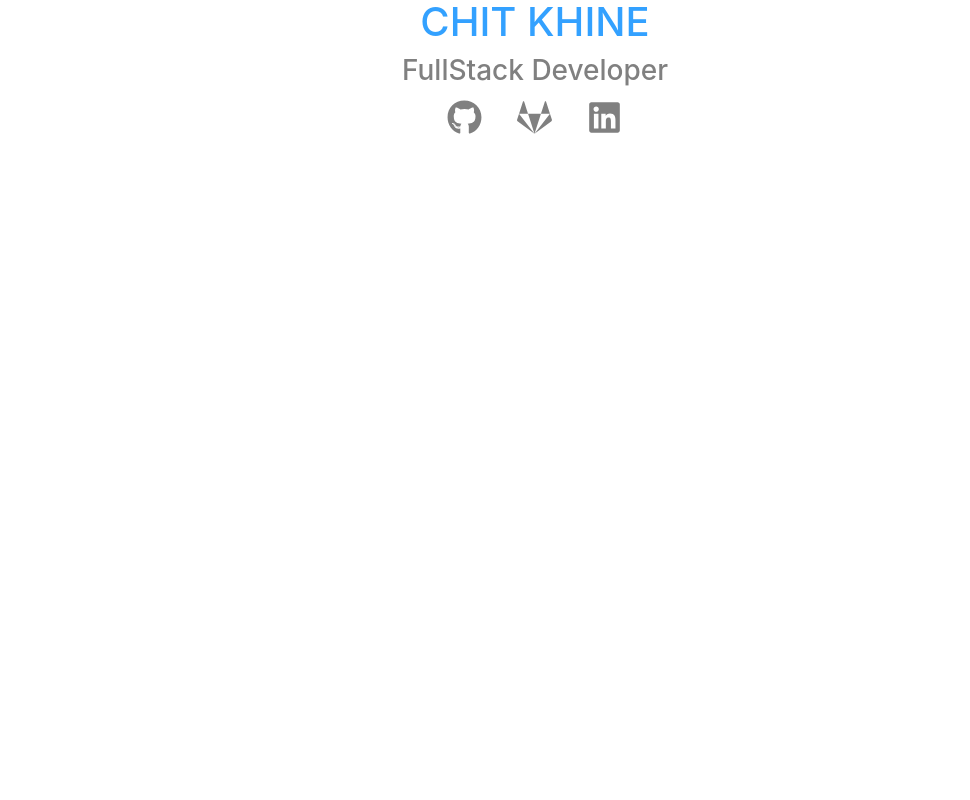
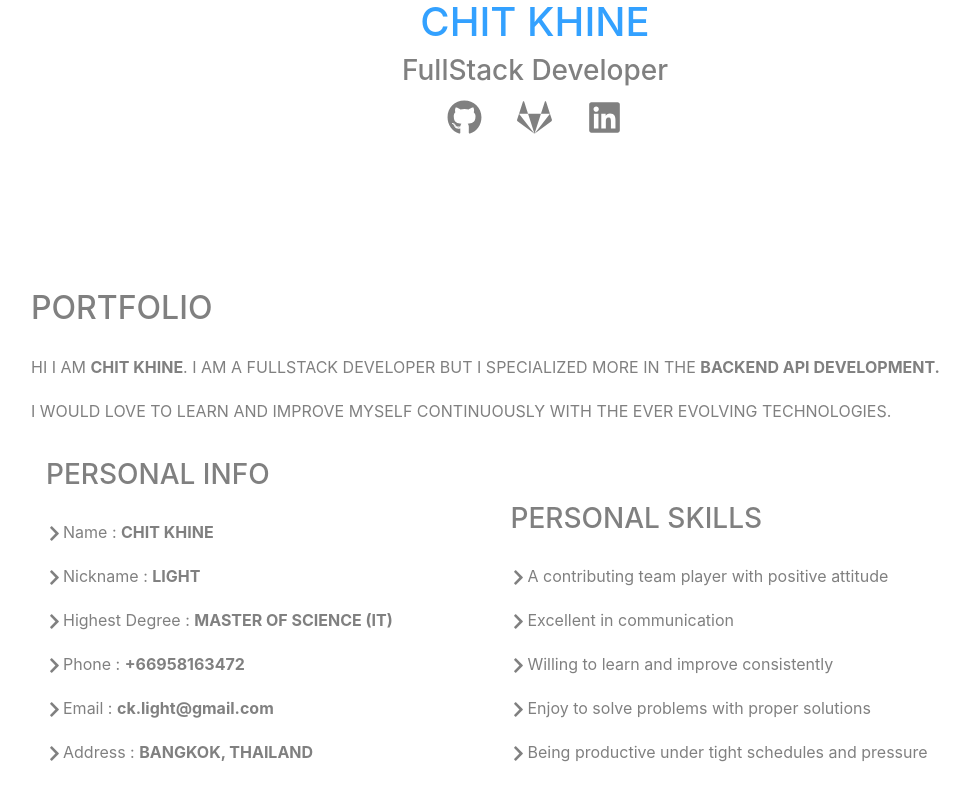
Before and after one commit to landlight/light_portfolio, a React (Create React App) app: page / in a window 1280 px wide. Shown: the part 432-1232 px from the top of the page, without its empty margins (105-1075 px from the left). Before the commit the page ends 800 px from the top, so only its background shows below. Built offline with nearby package versions, Linux system fonts and the light colour scheme.

Commit message:
:sparkles: portfolio

```diff
--- a/package.json
+++ b/package.json
@@ -1,6 +1,6 @@
 {
   "name": "light_portfolio",
-  "version": "0.1.2",
+  "version": "0.1.3",
   "private": true,
   "homepage": "https://landlight.github.io/light_portfolio",
   "dependencies": {
--- a/src/App.js
+++ b/src/App.js
@@ -6,6 +6,7 @@ import './App.css';
 // import Education from './components/Education';
 import NavBar from './components/NavBar';
 import Home from './components/Home';
+import Portfolio from './components/Portfolio';
 
 // const porto = {
 //   'border': '1px solid black',
@@ -16,7 +17,7 @@ import Home from './components/Home';
 function App() {
   const navItems= [
     {id: 'home', name: 'Home', href: '#home'},
-    // {id: 'portfolio', name: 'Portfolio', href: '#portfolio'},
+    {id: 'portfolio', name: 'Portfolio', href: '#portfolio'},
     // {id: 'experience', name: 'Experience', href: '#experience'},
     // {id: 'skills', name: 'Skills', href: '#skills'},
     // {id: 'education', name: 'Education', href: '#education'},
@@ -28,6 +29,9 @@ function App() {
       <main className="main">
         <div id="home" className="home" >
           <Home />
+        </div>
+        <div id="portfolio" className="portfolio">
+          <Portfolio />
         </div>
         {/* <div id="portfolio" style={porto}>
           <Card style={cardStyle}>
--- a/src/components/Education.js
+++ b/src/components/Education.js
@@ -1,5 +1,5 @@
 import React from 'react';
-import { Container, Row, Col } from 'reactstrap';
+import { Container, Row } from 'reactstrap';
 import image from '../au.jpg'
 
 const rowStyle = {
--- a/src/components/NavBar.js
+++ b/src/components/NavBar.js
@@ -1,19 +1,5 @@
 import React, { useState } from 'react';
 import { FaBars } from 'react-icons/fa';
-
-const navDisplayStyle = {
-  'display': 'flex',
-  'flex-direction': 'row',
-  'justify-content': 'center',
-  'background-color': '#2c3e50',
-}
-
-const headingStyle = {
-  'min-width': '100px',
-  'padding': '15px',
-  'color': '#FFFFFF',
-  'border': '1px solid lightgrey'
-}
 
 function NavBar(props) {
   const [active, setActive] = useState(
--- /dev/null
+++ b/src/components/Portfolio.js
@@ -0,0 +1,75 @@
+import React from 'react';
+import { FaChevronRight } from 'react-icons/fa';
+
+const titleStyle = {
+    'color': 'grey',
+    'font-weight': 'light',
+    'text-align': 'left',
+    'padding': '10px'
+}
+const personalStyle = {
+    'color': 'grey',
+    'font-weight': 'light',
+    'padding': '10px'
+}
+
+const icon = {
+    'width': '17px',
+    'height': '17px'
+  }
+
+function Portfolio() {
+    return (
+        <div class="portfo">
+            <introduction>
+              <h2 className="text-uppercase" style={titleStyle}>Portfolio</h2>
+              <div className="text-uppercase" style={personalStyle}>Hi I am <strong>Chit Khine</strong>. I am a FullStack Developer but I specialized more in the <strong>Backend API Development.</strong></div>
+              <div className="text-uppercase" style={personalStyle}>I would love to learn and improve myself continuously with the ever evolving technologies.</div>
+            </introduction>
+
+            <div className="personal">
+              <div className="personalinfo">
+                <h3 className="text-uppercase" style={titleStyle}>Personal Info</h3>
+                <div style={personalStyle}>
+                  <span><FaChevronRight style={icon}/>Name : <strong class="text-uppercase">Chit Khine</strong></span>
+                </div>
+                <div style={personalStyle}>
+                  <span><FaChevronRight style={icon}/>Nickname : <strong class="text-uppercase">Light</strong></span>
+                </div>
+                <div style={personalStyle}>
+                  <span><FaChevronRight style={icon}/>Highest Degree : <strong class="text-uppercase">Master of Science (IT)</strong></span>
+                </div>
+                <div style={personalStyle}>
+                  <span><FaChevronRight style={icon}/>Phone : <strong class="text-uppercase">+66958163472</strong></span>
+                </div>
+                <div style={personalStyle}>
+                  <span><FaChevronRight style={icon}/>Email : <strong>ck.light@gmail.com</strong></span>
+                </div>
+                <div style={personalStyle}>
+                  <span><FaChevronRight style={icon}/>Address : <strong class="text-uppercase">Bangkok, Thailand</strong></span>
+                </div>
+              </div>
+              <div className="personalskills">
+                <h3 className="text-uppercase" style={titleStyle}>Personal Skills</h3>
+                <div style={personalStyle}>
+                    <span><FaChevronRight style={icon}/>A contributing team player with positive attitude</span>
+                </div>
+                <div style={personalStyle}>
+                    <span><FaChevronRight style={icon}/>Excellent in communication</span>
+                </div>
+                <div style={personalStyle}>
+                    <span><FaChevronRight style={icon}/>Willing to learn and improve consistently</span>
+                </div>
+                <div style={personalStyle}>
+                    <span><FaChevronRight style={icon}/>Enjoy to solve problems with proper solutions</span>
+                </div>
+                <div style={personalStyle}>
+                    <span><FaChevronRight style={icon}/>Being productive under tight schedules and pressure</span>
+                </div>
+              </div>
+            </div>
+        </div>
+    )
+}
+
+export default Portfolio;
--- a/src/index.css
+++ b/src/index.css
@@ -26,17 +26,6 @@ code {
 
 .profile {
   width: 200px;
-}
-
-.home {
-  min-height: 20vh;
-  padding-bottom: 1vh;
-  display: flex;
-  flex-direction: column;
-  align-items: center;
-  justify-content: center;
-  font-size: calc(10px + 2vmin);
-  color: rgba(250, 250, 250, 0.61);
 }
 
 .topnav {
@@ -85,28 +74,6 @@ code {
   display: none;
 }
 
-@media screen and (max-width: 600px) {
-  .topnav a:not(:first-child) {display: none;}
-  .topnav a.icon {
-    float: right;
-    display: block;
-  }
-}
-
-@media screen and (max-width: 600px) {
-  .topnav.responsive {position: relative;}
-  .topnav.responsive .icon {
-    position: absolute;
-    right: 0;
-    top: 0;
-  }
-  .topnav.responsive a {
-    float: none;
-    display: block;
-    text-align: left;
-  }
-}
-
 html {
   scroll-behavior: smooth;
 }
@@ -121,3 +88,70 @@ html {
 .home {
   margin-top: 80px;
 }
+
+@media screen and (max-width: 600px) {
+  .topnav a:not(:first-child) {display: none;}
+  .topnav a.icon {
+    float: right;
+    display: block;
+  }
+  .topnav.responsive {position: relative;}
+  .topnav.responsive .icon {
+    position: absolute;
+    right: 0;
+    top: 0;
+  }
+  .topnav.responsive a {
+    float: none;
+    display: block;
+    text-align: left;
+  }
+}
+
+.home {
+  min-height: 20vh;
+  padding-bottom: 1vh;
+  display: flex;
+  flex-direction: column;
+  align-items: center;
+  justify-content: center;
+  font-size: calc(10px + 2vmin);
+  color: rgba(250, 250, 250, 0.61);
+}
+
+.portfolio {
+  display: flex;
+  flex-direction: row;
+  justify-content: left;
+  padding: 12vh;
+  margin: 30px;
+}
+
+.portfo {
+  text-align: left;
+}
+
+.personalinfo {
+  display: inline-block;
+  width: 50%;
+  padding-top: 15px;
+  padding-left: 15px;
+}
+
+.personalskills {
+  display: inline-block;
+  width: 50%;
+  padding-top: 15px;
+  padding-left: 15px;
+}
+
+@media screen and (max-width: 600px) {
+  .personalinfo {
+    padding-left: 0px;
+    width: 100%;
+  }
+  .personalskills {
+    padding-left: 0px;
+    width: 100%;
+  }
+}
```
